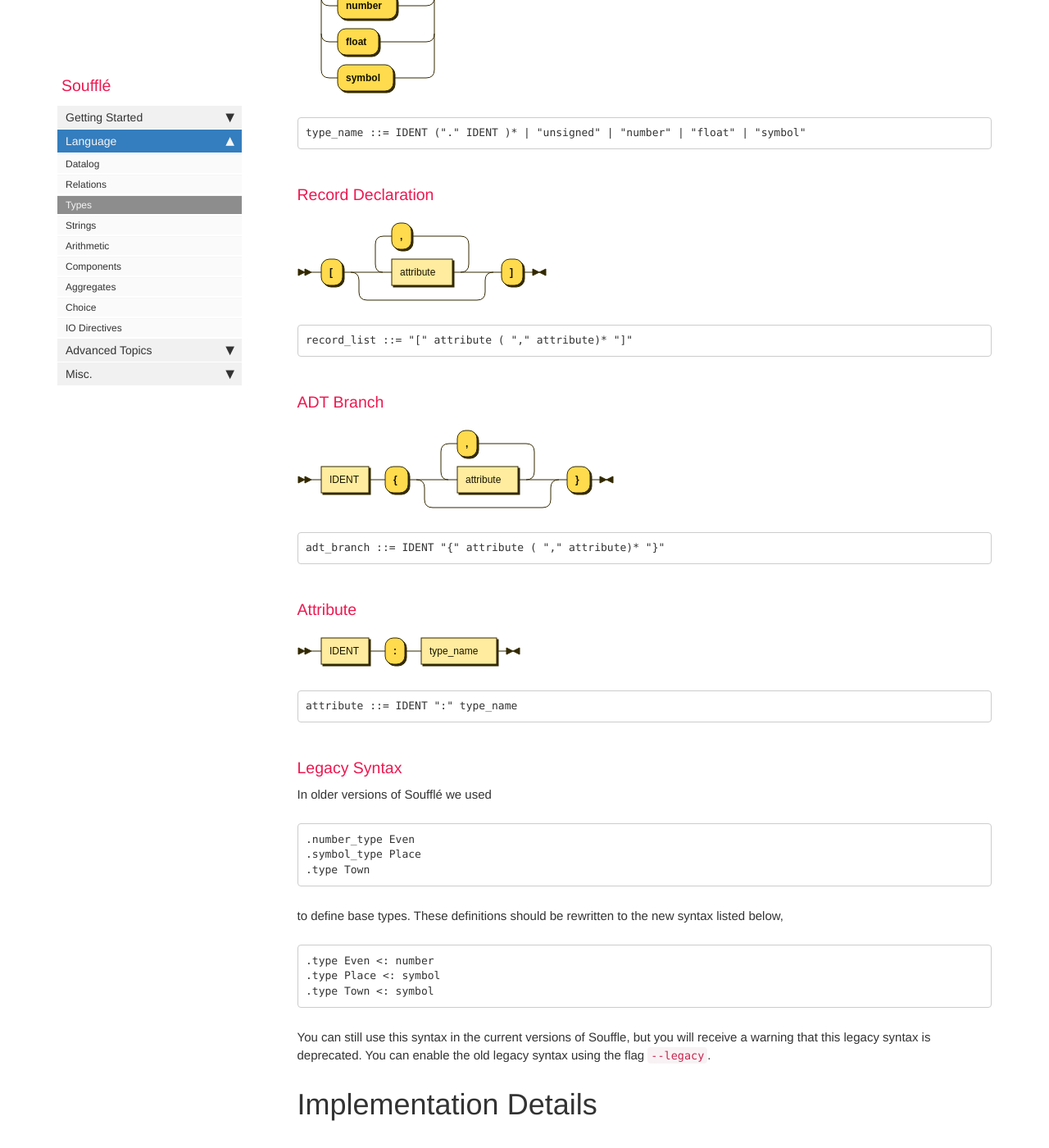
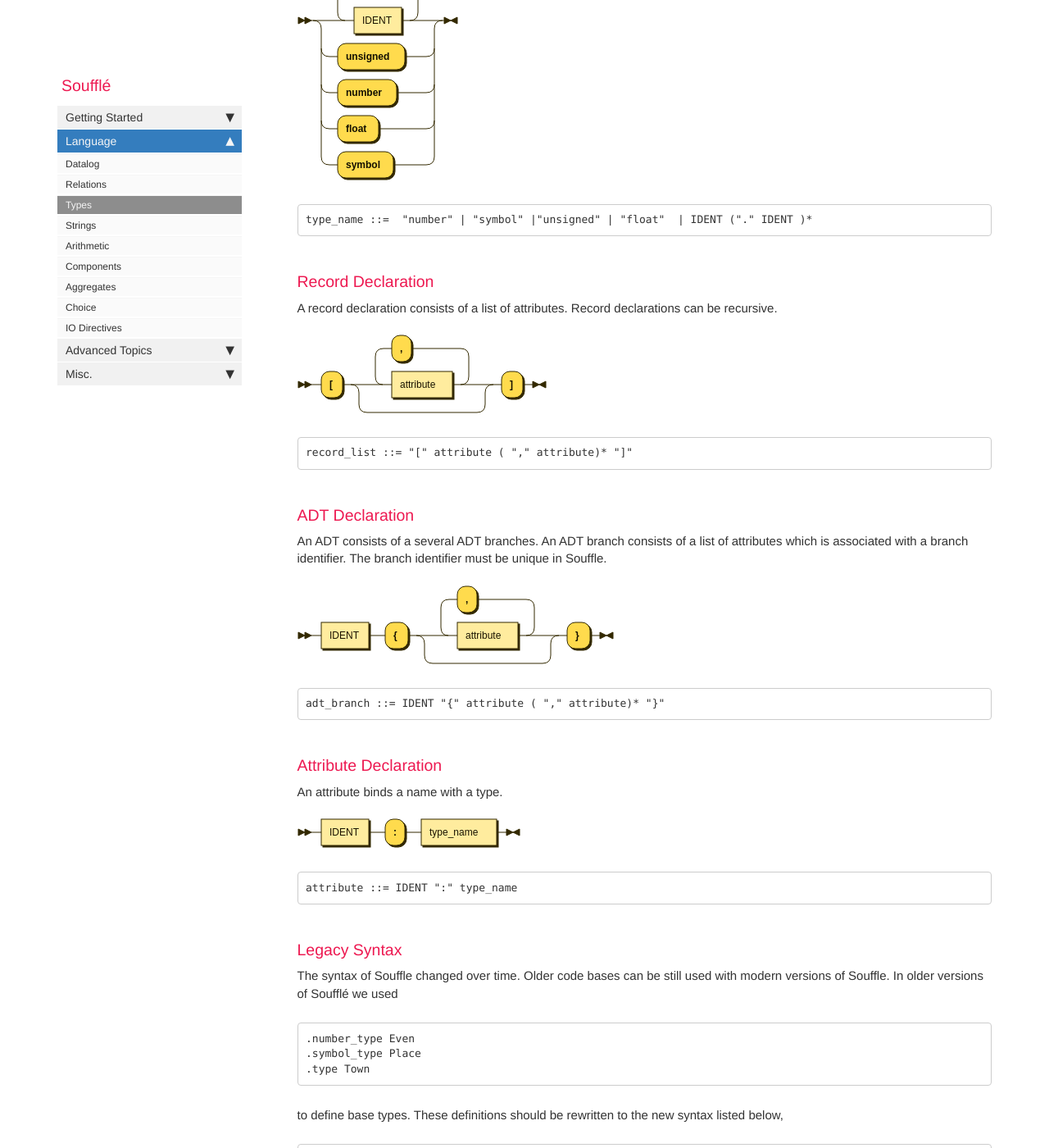
Before and after one commit to souffle-lang/souffle-lang.github.io, a Jekyll site: the page built from pages/docs/types.md, in a window 1280 px wide and 1400 px high, scrolled down 8428 px. Shown: the whole window at 82% size. Built offline with Jekyll 4.4.1, drawn with Linux system fonts in a browser that asks for light colours; comment, search, counter and statistics services are not loaded; some of the changed text lies outside the part shown.

Commit message:
Update types.md

````diff
--- a/pages/docs/types.md
+++ b/pages/docs/types.md
@@ -313,9 +313,11 @@ Converts the expression `as(a, Variable)` to an expression of type `Variable` al
 
 ## Syntax
 
-In the following we define the syntax of type declarations in Souffle. The sSyntax is expressed as rail-road grammars and EBNF.
+In the following, we define type declarations in Souffle more formally using [syntax diagrams](https://en.wikipedia.org/wiki/Syntax_diagram) and [EBNF](https://en.wikipedia.org/wiki/Extended_Backus–Naur_form). The syntax diagrams were produced using [Bottlecaps](https://www.bottlecaps.de/rr/ui).
 
 ### Type Declaration
+
+A type declaration binds a name with a new type. The type is either a subtype, an equivalence/union type, a record type, of an ADT.
 
 ![Type Declaration](https://souffle-lang.github.io/img/type_decl.svg)
 ```
@@ -324,26 +326,35 @@ type_decl ::= TYPE IDENT ("<:" type_name | "=" ( type_name ( "|" type_name )* |
 
 ### Type Name
 
+Souffle has pre-defined types such as `number`, `symbol`, `unsigned`, and `float`. Used-defined types have a name. If a type has been defined in a component, the type can be still accessed outside the component using a qualified name.
+
 ![Type Name](https://souffle-lang.github.io/img/type_name.svg)
 ```
-type_name ::= IDENT ("." IDENT )* | "unsigned" | "number" | "float" | "symbol"
+type_name ::=  "number" | "symbol" |"unsigned" | "float"  | IDENT ("." IDENT )*
 ```
 
 ### Record Declaration
+
+A record declaration consists of a list of attributes. Record declarations can be recursive.
 
 ![Record Declaration](https://souffle-lang.github.io/img/record_list.svg)
 ```
 record_list ::= "[" attribute ( "," attribute)* "]"
 ```
 
-### ADT Branch
+### ADT Declaration
+
+An ADT consists of a several ADT branches. An ADT branch consists of a list of attributes which
+is associated with a branch identifier. The branch identifier must be unique in Souffle.
 
 ![ADT Branch](https://souffle-lang.github.io/img/adt_branch.svg)
 ```
 adt_branch ::= IDENT "{" attribute ( "," attribute)* "}"
 ```
 
-### Attribute
+### Attribute Declaration
+
+An attribute binds a name with a type.
 
 ![Attribute](https://souffle-lang.github.io/img/attribute.svg)
 ```
@@ -352,7 +363,8 @@ attribute ::= IDENT ":" type_name
 
 ### Legacy Syntax
 
-In older versions of Soufflé we used
+The syntax of Souffle changed over time. Older code bases can be still used with
+modern versions of Souffle.  In older versions of Soufflé we used
 ```
 .number_type Even
 .symbol_type Place
@@ -364,8 +376,7 @@ to define base types. These definitions should be rewritten to the new syntax li
 .type Place <: symbol
 .type Town <: symbol
 ```
-You can still use this syntax in the current versions of Souffle, but you will receive a warning that this legacy syntax is deprecated.
-You can enable the old legacy syntax using the flag `--legacy`.
+You can enable the old legacy syntax using the command-line flag `--legacy`, but you will receive a warning that this legacy syntax is deprecated.
 
 # Implementation Details
 
````
